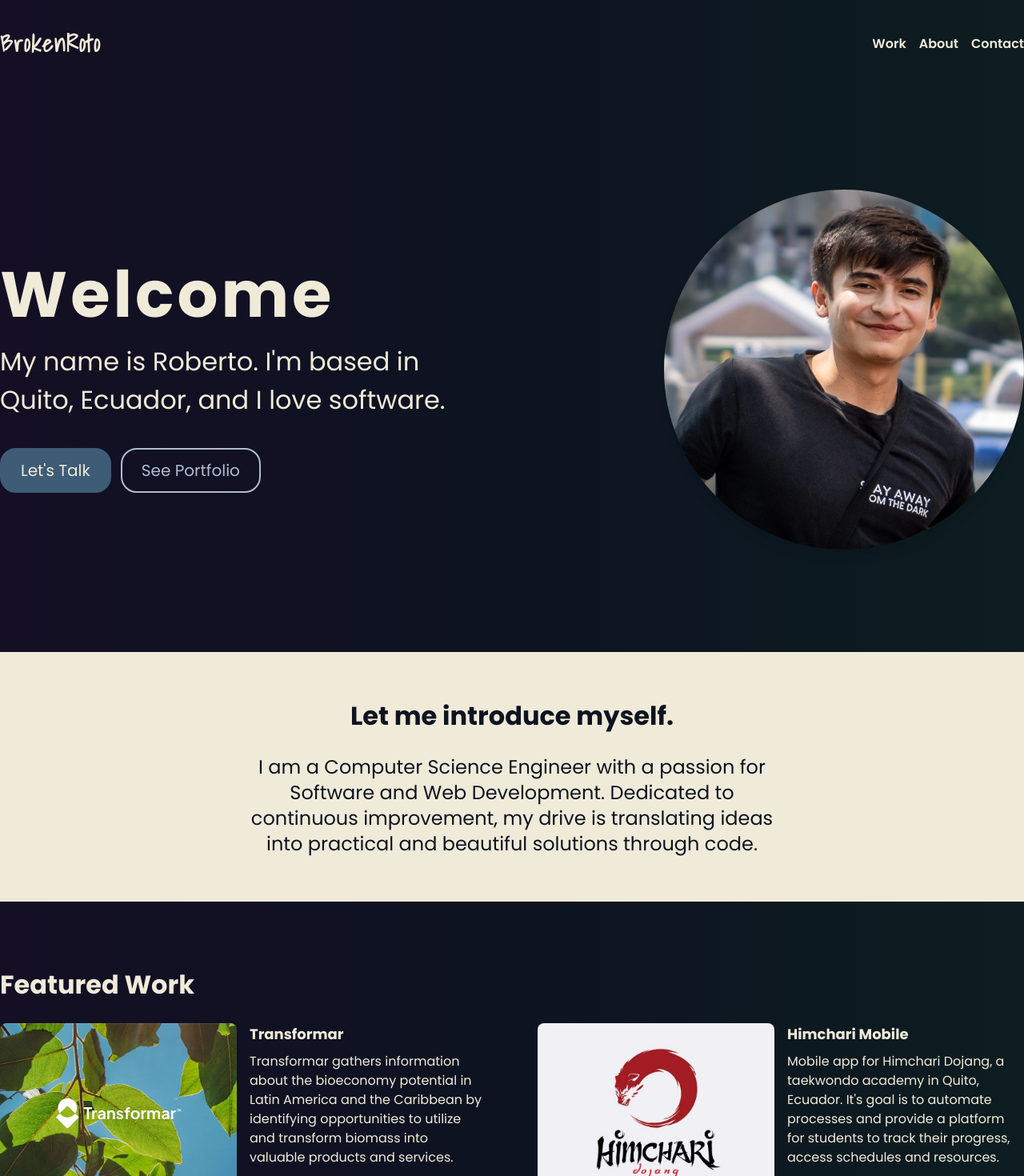
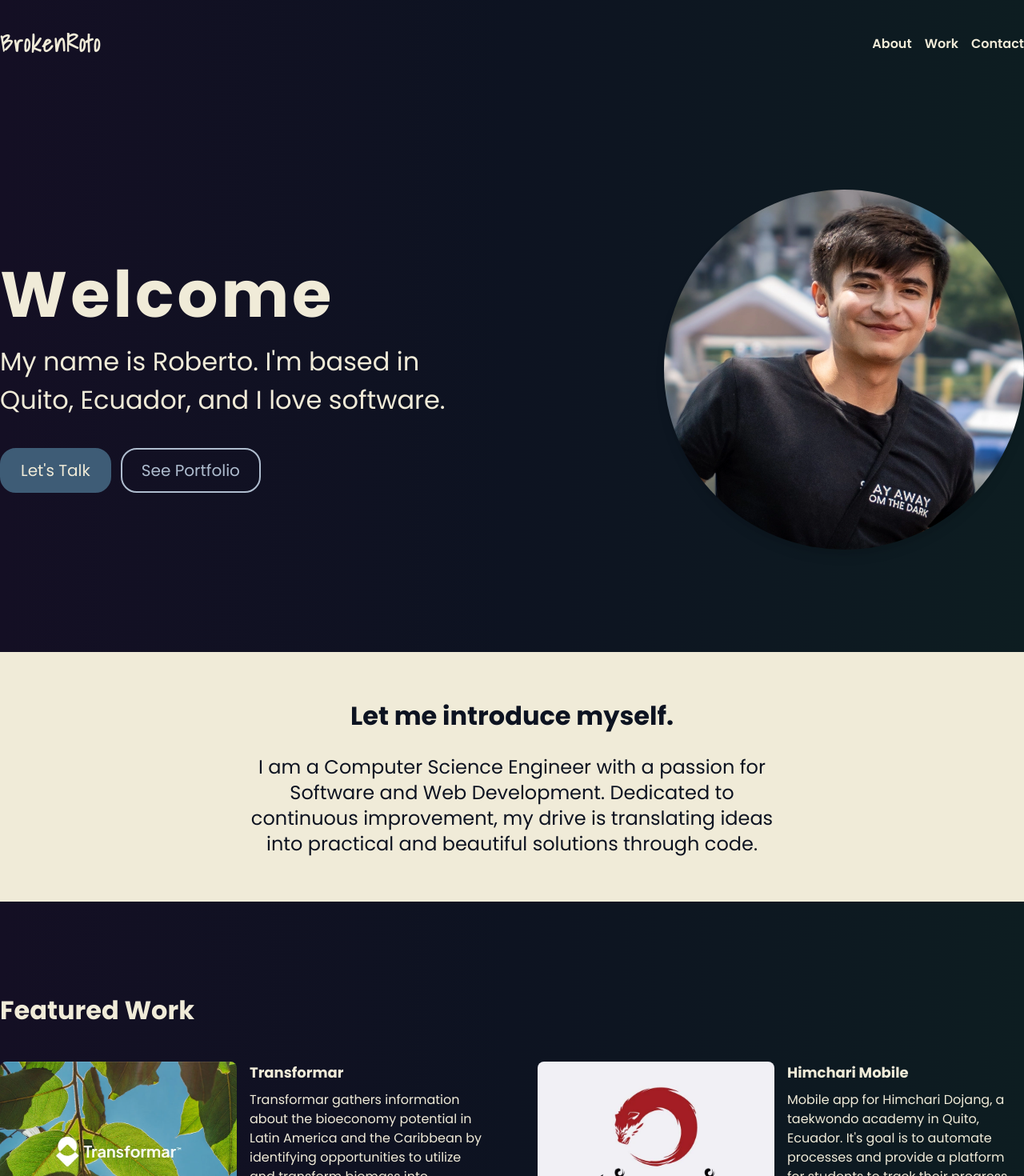
Before and after one commit to BrokenRoto/brokenroto.github.io, a Next.js app: page / in a window 1280 px wide. Shown: the top 1470 px of the page at 80% size. Built offline with nearby package versions, Linux system fonts and the light colour scheme.

Commit message:
Added links scroll behavior

```diff
--- a/src/app/layout.tsx
+++ b/src/app/layout.tsx
@@ -13,8 +13,8 @@ export default function RootLayout({
   children: React.ReactNode;
 }) {
   return (
-    <html lang="en">
-      <body className="bg-primary text-secondary  bg-gradient-to-r from-[#140f24] via-primary to-[#0d1d21] font-body">
+    <html lang="en" className="scroll-smooth">
+      <body className="bg-primary text-secondary  bg-gradient-to-r from-[#140f24] via-primary to-[#0d1d21] font-body scro">
         <Navbar />
         {children}
         <Footer />
--- a/src/app/page.tsx
+++ b/src/app/page.tsx
@@ -36,7 +36,7 @@ const HomePage = () => {
           />
         </div>
       </div>
-      <div className="bg-secondary text-primary py-14">
+      <div id="about" className="bg-secondary text-primary py-14">
         <div className="container text-center">
           <h3 className="text-[2rem] font-bold mb-6">
             Let me introduce myself.
@@ -50,8 +50,8 @@ const HomePage = () => {
         </div>
       </div>
 
-      <div className="container my-20">
-        <h3 className="text-[2rem] font-bold mb-6">Featured Work</h3>
+      <div id="work" className="container my-20 pt-8">
+        <h3 className="text-[2rem] font-bold mb-10">Featured Work</h3>
         <div className="grid grid-cols-2 gap-x-16 gap-y-16">
           <Work
             alt="transformar"
@@ -96,7 +96,7 @@ const HomePage = () => {
         </div>
       </div>
 
-      <div className="container">
+      <div id="contact" className="container">
         <h3 className="text-[2rem] font-bold text-center mb-5">Get in Touch</h3>
         <div className="max-w-2xl mx-auto text-center border rounded-3xl py-16">
           <h4 className="text-xl">Seeking to work together or have any questions?</h4>
--- a/src/components/common/navbar/Navbar.tsx
+++ b/src/components/common/navbar/Navbar.tsx
@@ -13,17 +13,17 @@ const Navbar = () => {
       </Link>
       <ul className="flex flex-row space-x-4 items-center">
         <li className="hover:cursor-pointer">
-          <Link className={styles["custom-link"]} href="/work">
+          <Link href="#about" className={styles["custom-link"]} scroll={false}>
+            About
+          </Link>
+        </li>
+        <li className="hover:cursor-pointer" >
+          <Link className={styles["custom-link"]} href="#work" scroll={false}>
             Work
           </Link>
         </li>
         <li className="hover:cursor-pointer">
-          <Link href="/about" className={styles["custom-link"]}>
-            About
-          </Link>
-        </li>
-        <li className="hover:cursor-pointer">
-          <Link href="/contact" className={styles["custom-link"]}>
+          <Link href="#contact" className={styles["custom-link"]} scroll={false}>
             Contact
           </Link>
         </li>
--- a/src/styles/globals.css
+++ b/src/styles/globals.css
@@ -1,5 +1,10 @@
-@import url('https://fonts.googleapis.com/css2?family=Shadows+Into+Light&display=swap');
-@import url('https://fonts.googleapis.com/css2?family=Poppins:ital,wght@0,400;0,600;0,700;0,900;1,400;1,600;1,700&display=swap');
+@import url("https://fonts.googleapis.com/css2?family=Shadows+Into+Light&display=swap");
+@import url("https://fonts.googleapis.com/css2?family=Poppins:ital,wght@0,400;0,600;0,700;0,900;1,400;1,600;1,700&display=swap");
 @tailwind base;
 @tailwind components;
 @tailwind utilities;
+
+html {
+  --scroll-behavior: smooth !important;
+  scroll-behavior: smooth !important;
+}
```
